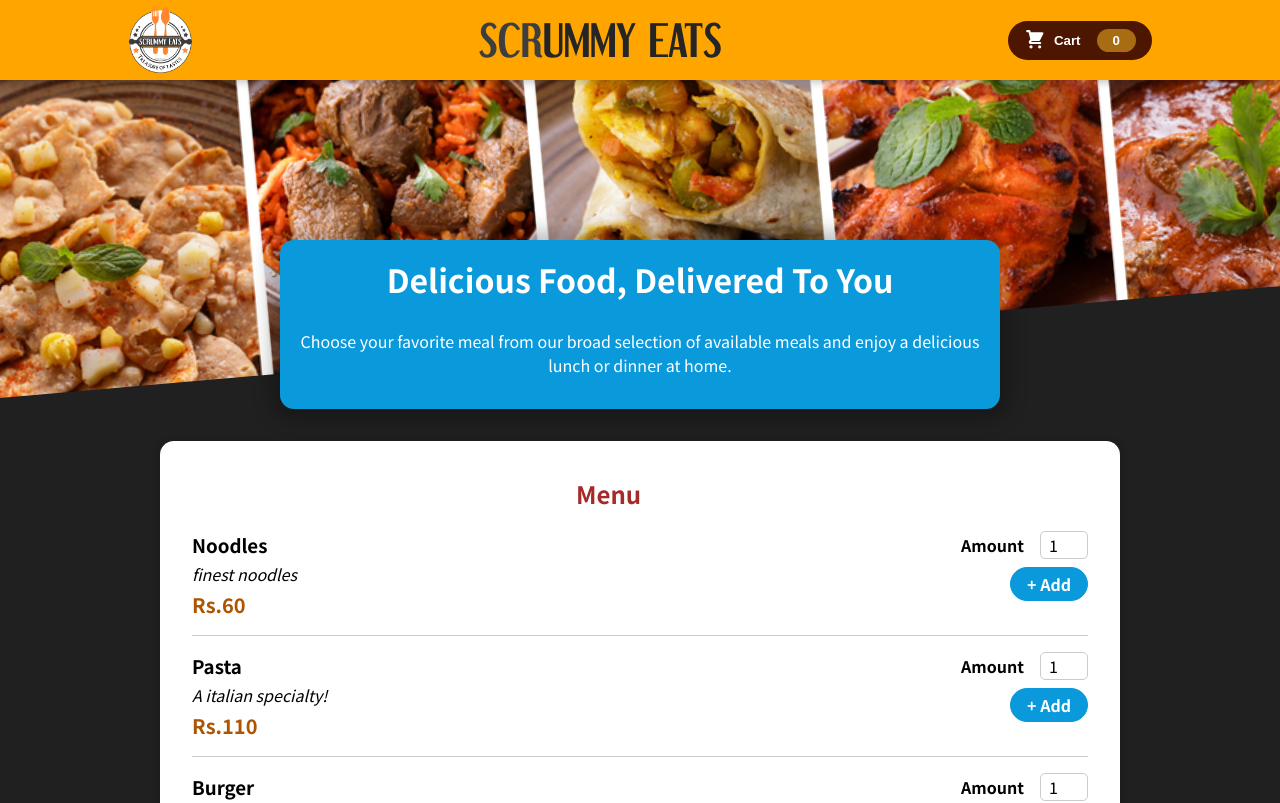
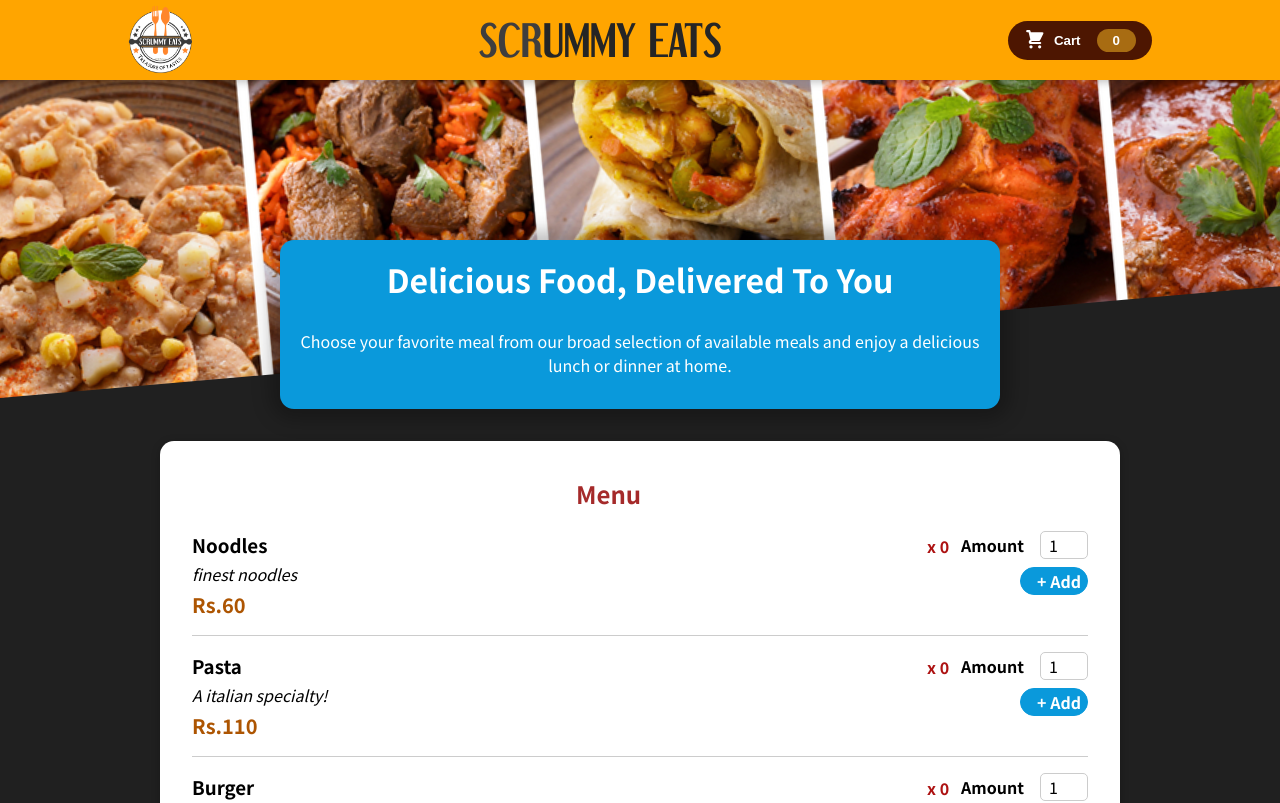
Before and after one commit to saipraveeny/Scrummy-Eats, a React (Create React App) app: page / in a window 1280 px wide. Shown: the top 803 px of the page. Built offline with nearby package versions, Linux system fonts and the light colour scheme.

Commit message:
updated menu amount of items, and fixed the addition of item

```diff
--- a/src/components/Cart/Cart.js
+++ b/src/components/Cart/Cart.js
@@ -16,7 +16,7 @@ const Cart = (props) => {
   };
 
   const cartItemAddHandler = (item) => {
-    // cartCtx.addItem({ ...item, amount: 1 });
+    cartCtx.addItem({ ...item, amount: 1 });
   };
 
   const cartItems = (
@@ -28,7 +28,7 @@ const Cart = (props) => {
           amount={item.amount}
           price={item.price}
           onRemove={cartItemRemoveHandler.bind(null, item.id)}
-          onAdd={cartItemAddHandler(null, item)}
+          onAdd={cartItemAddHandler.bind(null, item)}
         />
       ))}
     </ul>
--- a/src/components/Meals/MealItem/MealItem.js
+++ b/src/components/Meals/MealItem/MealItem.js
@@ -1,12 +1,14 @@
 import classes from "./MealItem.module.css";
 import MealItemForm from "./MealItemForum";
 import React from "react";
-import { useContext } from "react";
+import { useContext, useState } from "react";
 import cartContext from "../../../store/cart-context";
 
 const MealItem = (props) => {
   const price = `Rs.${props.price}`;
   const cartCtx = useContext(cartContext);
+
+  const [itemAmount, setItemAmount] = useState(0);
 
   const addToCartHandler = (amount) => {
     cartCtx.addItem({
@@ -15,6 +17,7 @@ const MealItem = (props) => {
       amount: amount,
       price: props.price,
     });
+    setItemAmount(itemAmount + amount);
   };
 
   return (
@@ -25,7 +28,11 @@ const MealItem = (props) => {
         <div className={classes.price}>{price}</div>
       </div>
       <div>
-        <MealItemForm id={props.id} onAddToCart={addToCartHandler} />
+        <MealItemForm
+          id={props.id}
+          count={itemAmount}
+          onAddToCart={addToCartHandler}
+        />
       </div>
     </li>
   );
--- a/src/components/Meals/MealItem/MealItem.module.css
+++ b/src/components/Meals/MealItem/MealItem.module.css
@@ -20,3 +20,11 @@
   color: #ad5502;
   font-size: 1.25rem;
 }
+.amount {
+  font-weight: bold;
+  display: flex;
+  border: 1px solid rgb(255, 255, 255);
+  padding: 0.25rem 0.75rem;
+  border-radius: 6px;
+  color: #363636;
+}
--- a/src/components/Meals/MealItem/MealItemForum.js
+++ b/src/components/Meals/MealItem/MealItemForum.js
@@ -25,6 +25,8 @@ const MealItemForm = (props) => {
   };
   return (
     <form className={classes.form} onSubmit={submitHandler}>
+      <div className={classes.wrapper}>
+        <div className={classes.amount}>x {props.count}</div>
         <Input
           ref={amountInputRef}
           label="Amount"
@@ -37,6 +39,7 @@ const MealItemForm = (props) => {
             defaultValue: "1",
           }}
         />
+      </div>
       <button>+ Add</button>
       {!amountIsValid && <p>Please enter a valid amount (1-5).</p>}
     </form>
--- a/src/components/Meals/MealItem/MealItemForum.module.css
+++ b/src/components/Meals/MealItem/MealItemForum.module.css
@@ -1,5 +1,14 @@
 .form {
   text-align: right;
+}
+.form .wrapper {
+  display: flex;
+}
+.form .amount {
+  display: flex;
+  font-weight: bold;
+  padding: 0.15rem 0.75rem;
+  color: #ad1212;
 }
 
 .form button {
@@ -8,7 +17,7 @@
   background-color: #0a99db;
   border: 1px solid #0a99db;
   color: white;
-  padding: 0.25rem 1rem;
+  padding-left: 1rem;
   border-radius: 20px;
   font-weight: bold;
 }
```
Also changed, not shown: 1 other file (tests, documents, lock files or other folders). Lines whose indentation alone changed are shown as unchanged.
